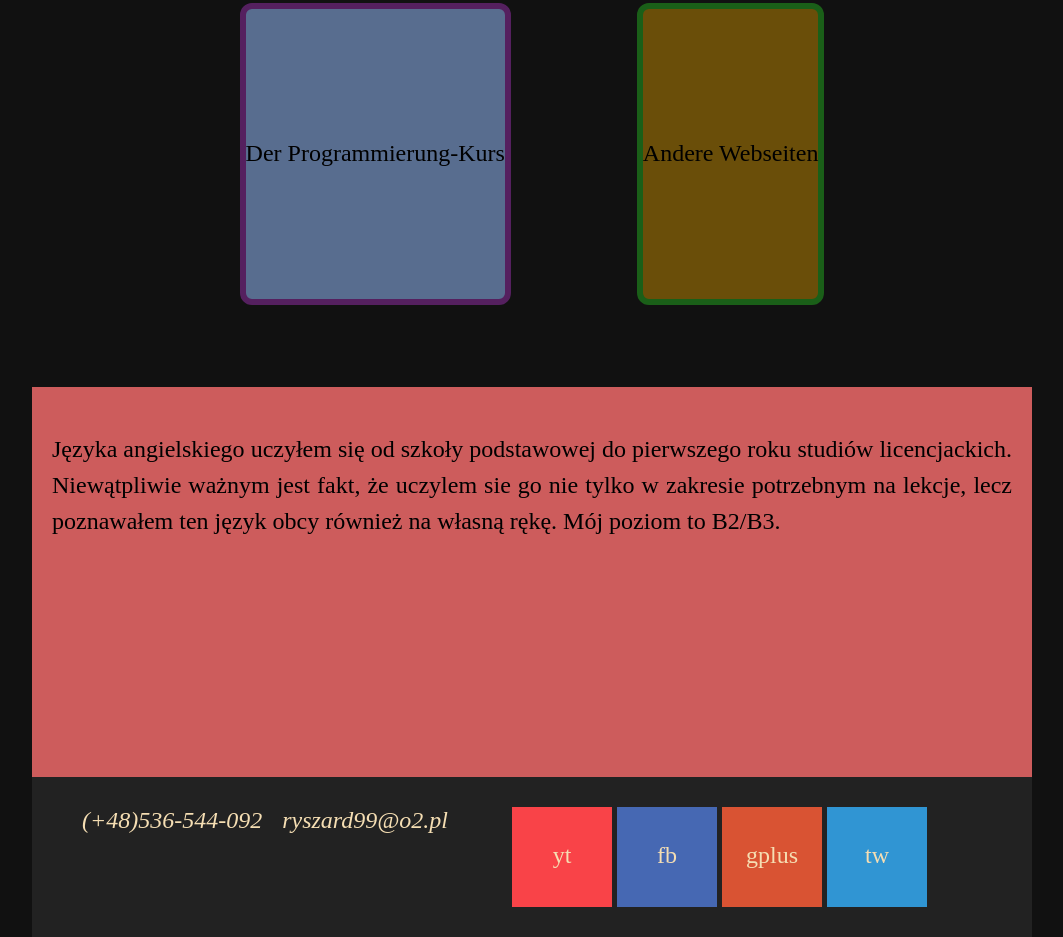
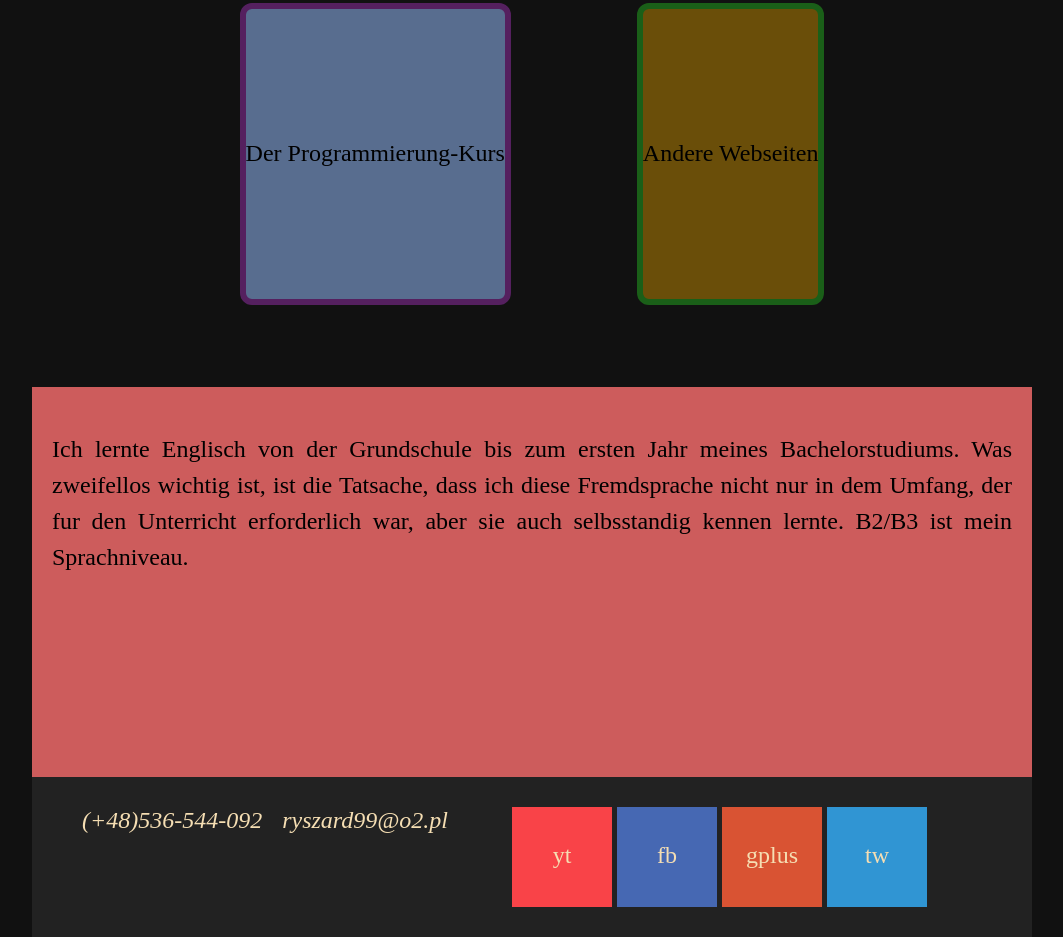
Before and after one commit to rysz99/Portfolio, a plain HTML site: page de-language.html in a window 1280 px wide. Shown: the part 858-1795 px from the top of the page, without its empty margins (108-1171 px from the left). Drawn offline with Linux system fonts and the light colour scheme.

Commit message:
Update de-language.html

```diff
--- a/de-language.html
+++ b/de-language.html
@@ -63,7 +63,7 @@ Englische Sprache
                 <section>
                     <div id="content">
                         <p>
-Języka angielskiego uczyłem się od szkoły podstawowej do pierwszego roku studiów licencjackich. Niewątpliwie ważnym jest fakt, że uczylem sie go nie tylko w zakresie potrzebnym na lekcje, lecz poznawałem ten język obcy również na własną rękę. Mój poziom to B2/B3.
+Ich lernte Englisch von der Grundschule bis zum ersten Jahr meines Bachelorstudiums. Was zweifellos wichtig ist, ist die Tatsache, dass ich diese Fremdsprache nicht nur in dem Umfang, der fur den Unterricht erforderlich war, aber sie auch selbsstandig kennen lernte. B2/B3 ist mein Sprachniveau.
                         </p>
                     </div>
                 </section>
```
